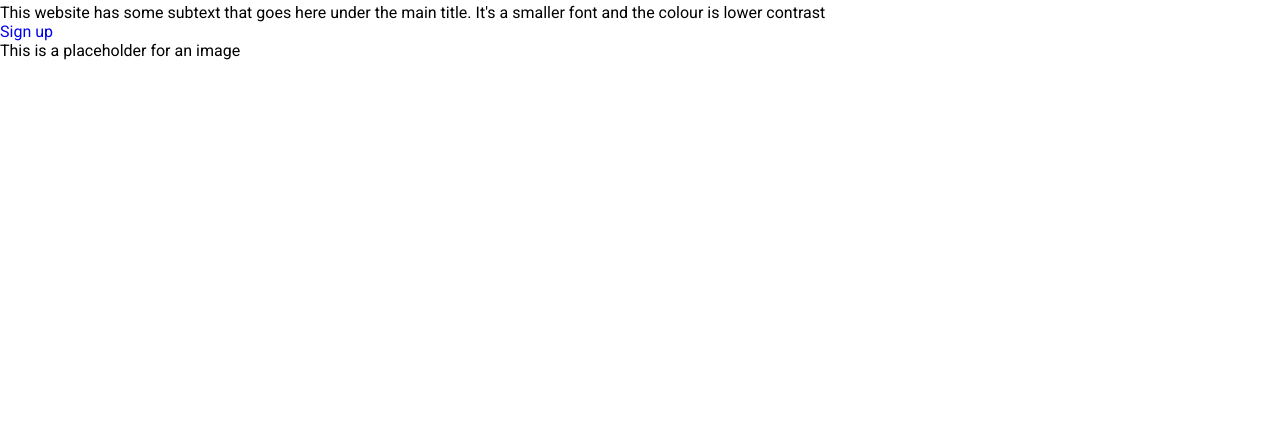
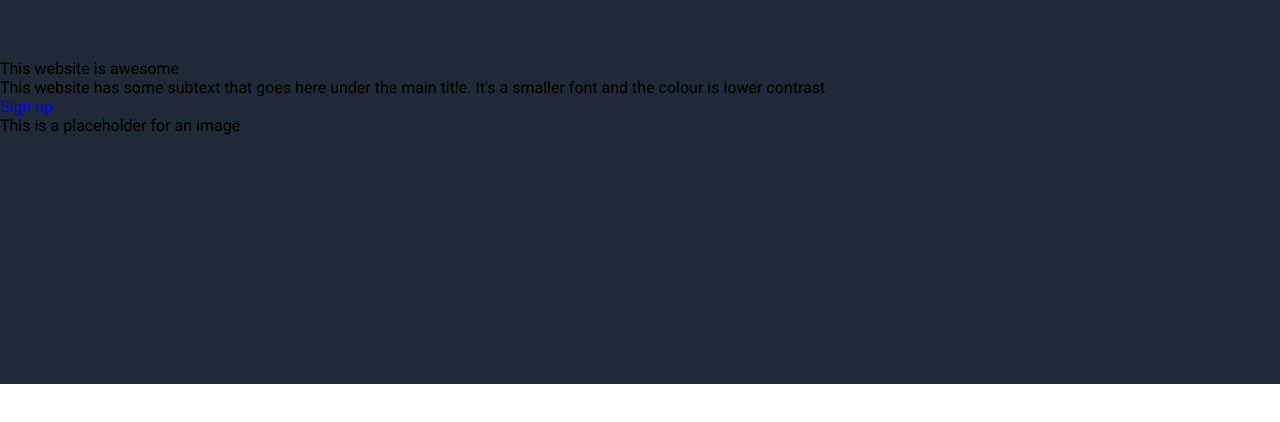
Before and after one commit to McSavage85/landing-page, a plain HTML site: page index.html in a window 1280 px wide. Shown: the part 66-488 px from the top of the page. Drawn offline with Linux system fonts and the light colour scheme.

Commit message:
Add some styling to hero_container
This adds a bg colour, height and top and bottom
padding to the hero_container class

```diff
--- a/style.css
+++ b/style.css
@@ -38,3 +38,9 @@ body > * a {
     color: #E5E7EB;
     font-weight: lighter;
 }
+
+.hero_container{
+    background-color: #1f2937;
+    height: 250px;
+    padding: 75px 0px;
+}
```
